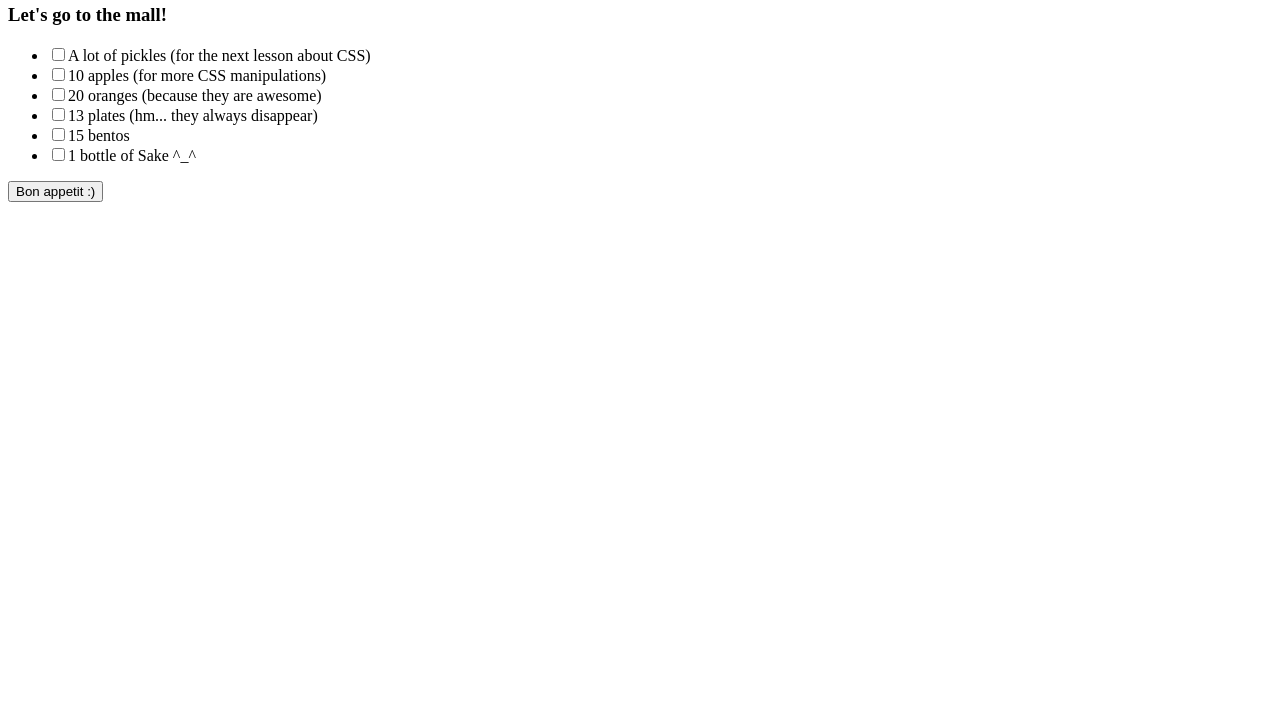
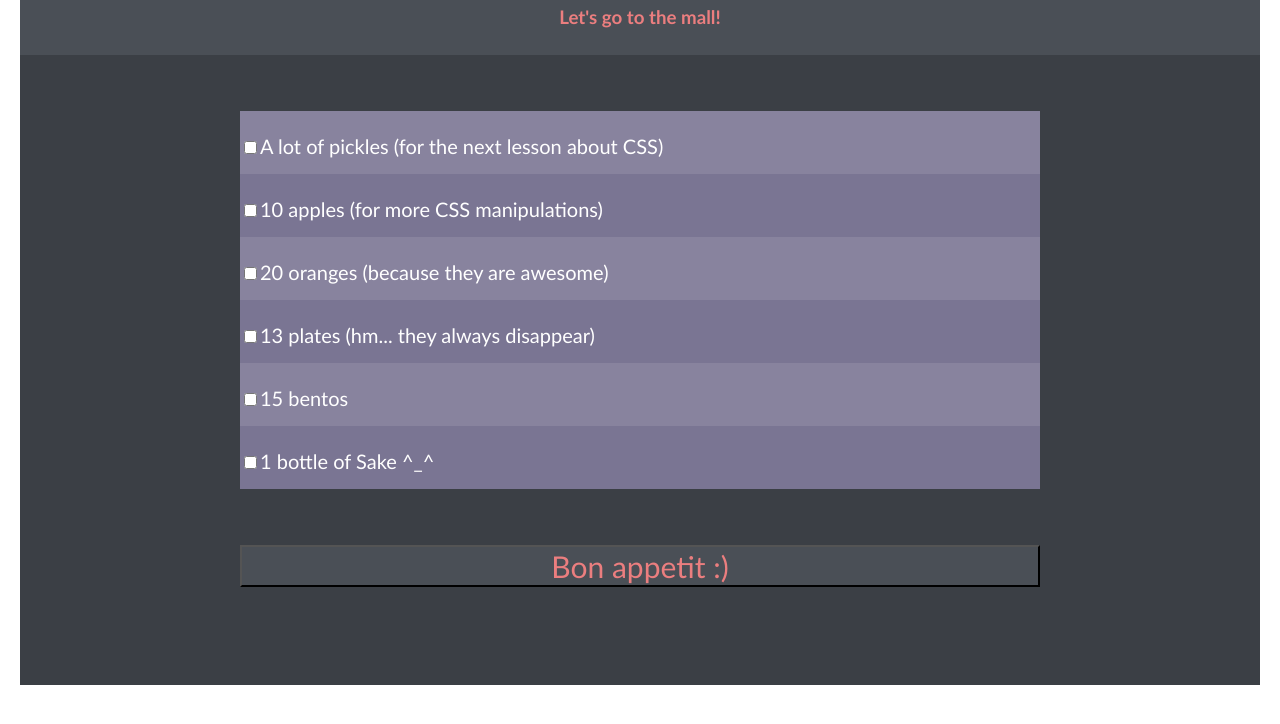
Before and after one commit to dzhelez2903/lesson_5_2, a plain HTML site: page index.html in a window 1280 px wide. Shown: the part 76-800 px from the top of the page. Drawn offline with Linux system fonts and the light colour scheme; the site is published under a folder, as on GitHub Pages, so addresses that start at the root find nothing.

Commit message:
deployment

```diff
--- a/css/style.css
+++ b/css/style.css
@@ -3,7 +3,6 @@
 }
 
 header {
-    display: block;
     width: 1240px;
     height: 110px;
     background-color: #4a4f56;
@@ -11,7 +10,6 @@ header {
     color: #eb7e7f;
     margin: auto;
     text-align: center;
-    align-items: center;
 }
 
 .big_div {
@@ -22,8 +20,7 @@ header {
 }
 
 #list {
-    display: flex;
-    align-items: center;
+    display: block;
     margin: auto;
     width: 800px;
     padding-top: 40px;
@@ -41,6 +38,9 @@ ul {
 
 li {
     list-style-type: none;
+    display: block;
+    width: 800px;
+    height: 63px;
 }
 
 .points {
@@ -50,15 +50,24 @@ li {
     font-family: 'Trebuchet MS', Trebuchet, Arial, sans-serif;
     font-size: 20px;
     color: white;
-    align-content: 50%;
+}
+
+div.big_div div#list ul li.points:hover {
+    background-color: #625e77;
+    border-top: 3px solid white;
+    border-bottom: 3px solid white;
+}
+
+div.big_div div#list ul li.points input[type="checkbox"]:checked+label {
+    text-decoration: line-through;
+}
+
+#list .points:nth-child(2n+1) {
+    background-color: #88839e;
 }
 
 #list .points:nth-child(2n) {
     background-color: #7a7593;
-}
-
-#list .points:nth-child(2n+1) {
-    background-color: #88839e;
 }
 
 #button {
--- a/index.html
+++ b/index.html
@@ -5,7 +5,7 @@
     <meta charset="UTF-8">
     <meta name="viewport" content="width=device-width, initial-scale=1.0">
     <title>Dinner shopping list</title>
-    <link rel="stylesheet" href="/css/style.css">
+    <link rel="stylesheet" href="./css/style.css">
 </head>
 
 <body>
```
